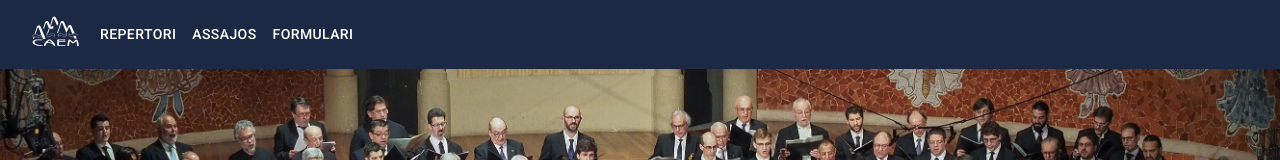
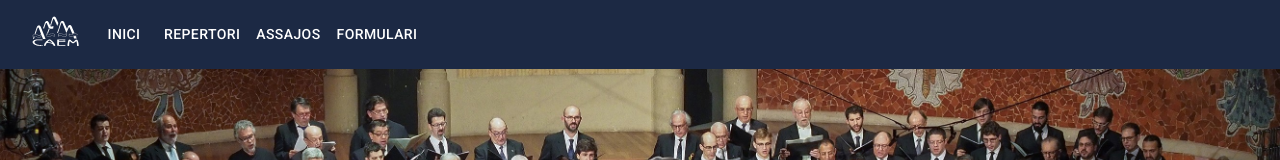
Before and after one commit to BernatIV/cae-montserrat, a React (Create React App) app: page / in a window 1280 px wide. Shown: the top 160 px of the page. Built offline with nearby package versions, Linux system fonts and the light colour scheme.

Commit message:
Add 'Inici' tab to make it easier to go back to home page

```diff
--- a/src/nav-bar/NavBar.js
+++ b/src/nav-bar/NavBar.js
@@ -19,7 +19,7 @@ import {useState} from "react";
 
 const urlForm = 'https://docs.google.com/forms/d/e/1FAIpQLSdpPIgZteiIjSit1B5jRcfALzFNqRcYxiKL2x84tAYi5-yjbg/viewform';
 
-const pages = ['Repertori', 'Assajos', 'Formulari'];
+const pages = ['Inici', 'Repertori', 'Assajos', 'Formulari'];
 // const settings = ['Profile', 'Account', 'Dashboard', 'Logout'];
 
 const NavBar = (props) => {
@@ -38,11 +38,14 @@ const NavBar = (props) => {
     const handleCloseNavMenu = (event) => {
         setAnchorElNav(null);
 
-        const pageToGo = pages.find(page => page === event.target.textContent);
+        let pageToGo = pages.find(page => page === event.target.textContent);
 
-        console.log('pageToGo', pageToGo);
         if (pageToGo === 'Formulari') {
             window.open(urlForm, "_blank");
+        }
+
+        if (pageToGo === 'Inici') {
+            pageToGo = 'Dashboard';
         }
 
         if (pageToGo) {
```
